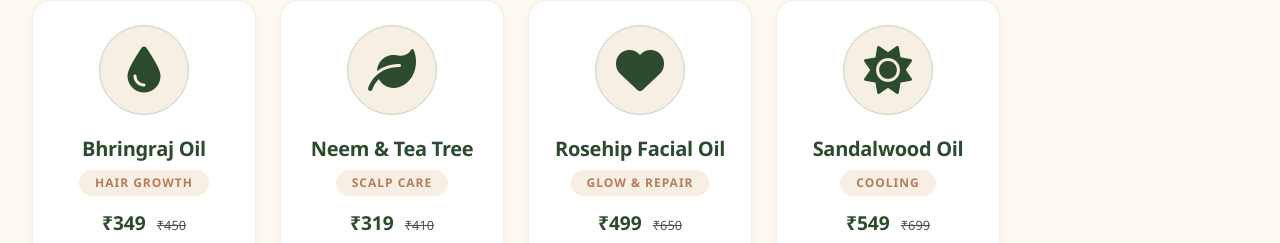
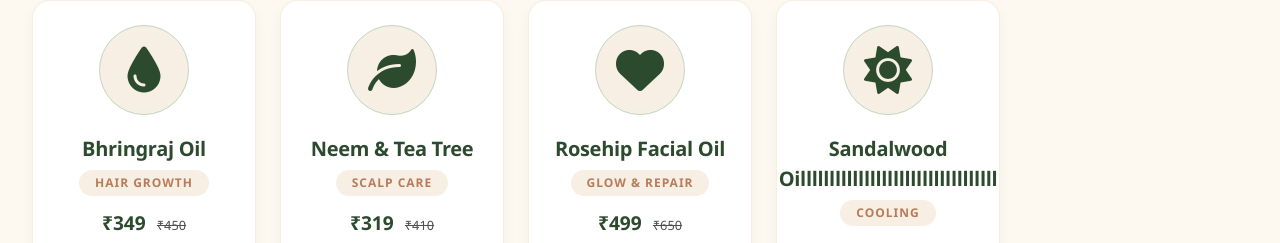
Before and after one commit to saikrishnakopparapu1/Seetha_cosmetics, a plain HTML site: page index.html in a window 1280 px wide. Shown: the part 2377-2620 px from the top of the page. Drawn offline with Linux system fonts and the light colour scheme.

```diff
--- a/index.html
+++ b/index.html
@@ -677,7 +677,7 @@
       </div>
       <div class="product-card">
         <div class="product-icon"><i class="fas fa-sun"></i></div>
-        <h3>Sandalwood Oil</h3>
+        <h3>Sandalwood Oillllllllllllllllllllllllllllllllll</h3>
         <div class="product-tag">cooling</div>
         <div class="product-price">₹549 <span>₹699</span></div>
         <div class="rating">★★★★☆</div>
```
